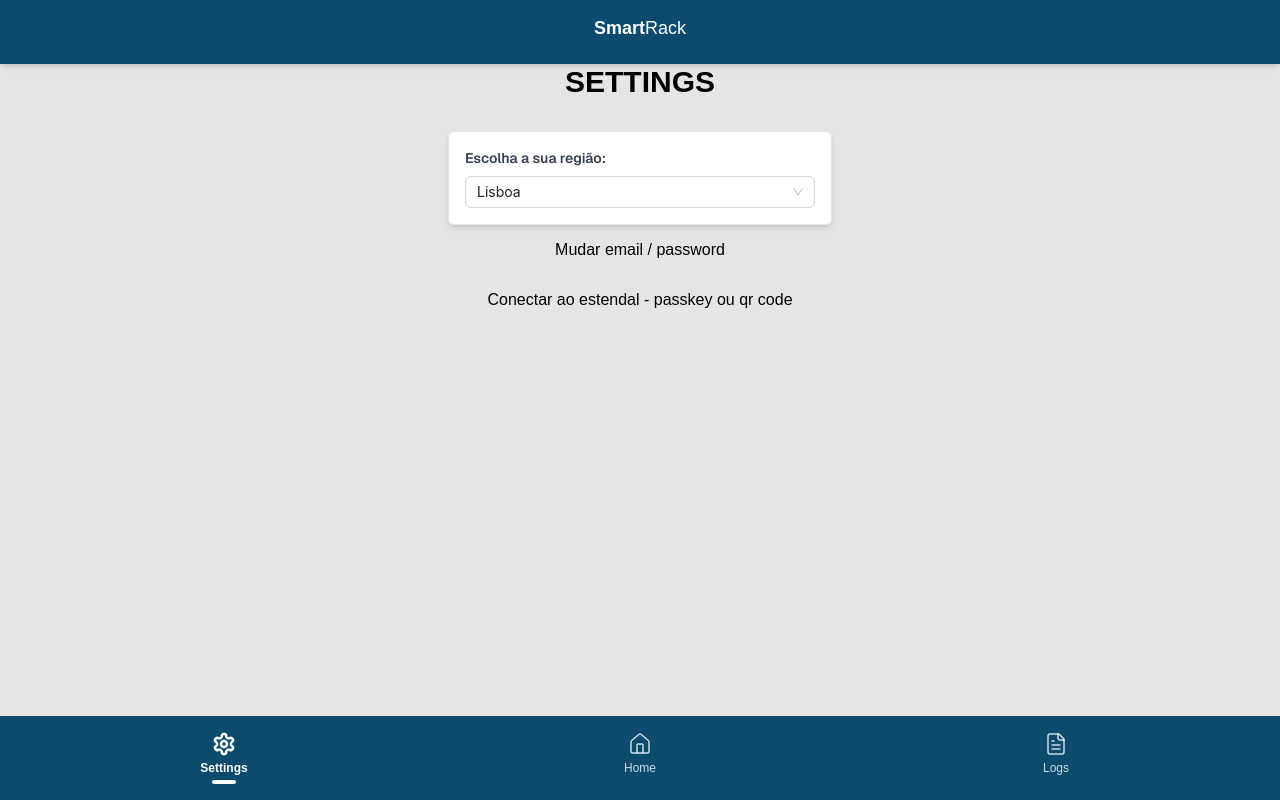
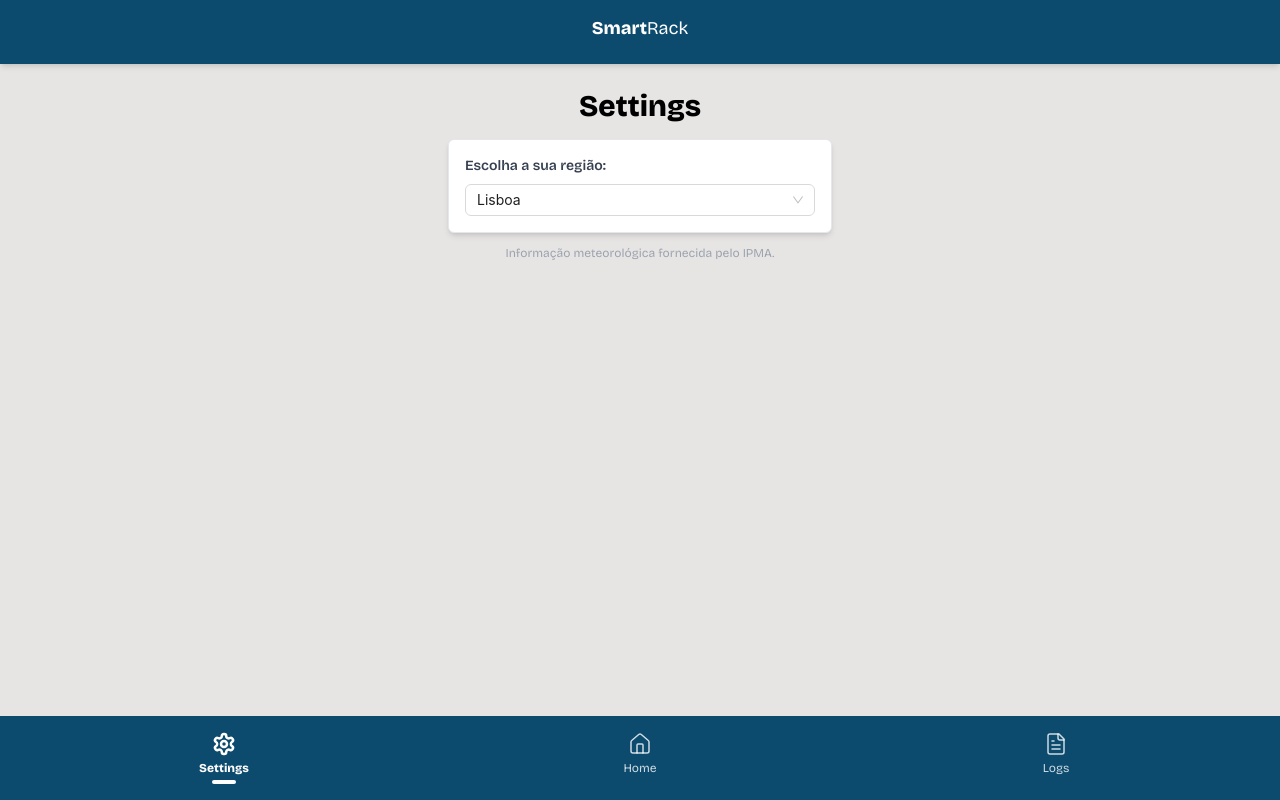
Before and after one commit to Fonseca004/pic-webapp, a Next.js app: page /settings in a window 1280 px wide. Built offline with nearby package versions, Linux system fonts and the light colour scheme.

Commit message:
Final (hopefully)

```diff
--- a/package.json
+++ b/package.json
@@ -20,6 +20,7 @@
     "react": "^19.0.0",
     "react-chartjs-2": "^5.3.0",
     "react-dom": "^19.0.0",
+    "react-icons": "^5.5.0",
     "recharts": "^2.15.3"
   },
   "devDependencies": {
--- a/src/app/layout.tsx
+++ b/src/app/layout.tsx
@@ -1,20 +1,16 @@
-
 import type { Metadata } from "next";
-import { Geist, Geist_Mono } from "next/font/google";
+import { Bricolage_Grotesque } from "next/font/google";
 import "@/styles/globals.css";
 import Toolbar from "@/components/Toolbar";
 import BottomNavbar from "@/components/BottomNavbar";
 import { RegionProvider } from "@/components/context/RegionContext";
 import 'antd/dist/reset.css';
 
-const geistSans = Geist({
-  variable: "--font-geist-sans",
+// Load Bricolage Grotesque
+const bricolage = Bricolage_Grotesque({
+  weight: ['400', '600', '800'], // Optional: choose specific weights
   subsets: ["latin"],
-});
-
-const geistMono = Geist_Mono({
-  variable: "--font-geist-mono",
-  subsets: ["latin"],
+  variable: "--font-bricolage",
 });
 
 export const metadata: Metadata = {
@@ -30,10 +26,10 @@ export default function RootLayout({
   return (
     <html lang="en">
       <body
-        className={`${geistSans.variable} ${geistMono.variable} antialiased`}
+        className={`${bricolage.variable} ${bricolage.variable} antialiased bg-stone-200 text-black`}
       >
         <RegionProvider>
-          <div className="min-h-screen flex flex-col bg-stone-200 text-black">
+          <div className="min-h-screen flex flex-col">
             {/* Top Navbar */}
             <Toolbar />
 
--- a/src/app/page.tsx
+++ b/src/app/page.tsx
@@ -1,6 +1,7 @@
 // app/page.tsx
 import Button from "@/components/Button";
 import Weather from "@/components/Weather";
+import WeatherCardList from "@/components/WeatherCardList";
 
 export default function Home() {
   return (
@@ -9,7 +10,7 @@ export default function Home() {
       {/* Fixed position cards, layered */}
       <div className="fixed bottom-[100px] left-0 right-0 z-20">
         <div className="flex justify-center mb-4">
-          <Weather />
+          <WeatherCardList />
         </div>
         <div className="flex justify-center">
           <Button />
--- a/src/app/settings/page.tsx
+++ b/src/app/settings/page.tsx
@@ -8,8 +8,8 @@ export default function Settings() {
   const { region, setRegion } = useRegion();
 
   return (
-    <div className="flex flex-col items-center justify-center h-full gap-4">
-      <h1 className="text-3xl font-bold">SETTINGS</h1>
+    <div className="flex flex-col items-center justify-center h-full p-6">
+      <h1 className="text-3xl font-bold">Settings</h1>
 
       {/* Styled Container with label + select */}
       <div className="w-80 md:w-96">
@@ -40,10 +40,16 @@ export default function Settings() {
             />
           </div>
         </div>
+
+        {/* Footnote Below Card */}
+        <p className="text-xs text-gray-400 text-center mt-3">
+          Informação meteorológica fornecida pelo IPMA.
+        </p>
       </div>
 
-      <p>Mudar email / password</p>
-      <p>Conectar ao estendal - passkey ou qr code</p>
+      {/* Other settings (commented out for now) */}
+      {/*<p>Mudar email / password</p>
+      <p>Conectar ao estendal - passkey ou qr code</p>*/}
     </div>
   );
 }
--- a/src/components/Weather.tsx
+++ b/src/components/Weather.tsx
@@ -139,12 +139,16 @@ export default function Weather() {
       display: true,
       text: "Precipitation (%)",
     },
+    min: 0,
+    max: 100,
     grid: {
       drawOnChartArea: false,
     },
     ticks: {
-          max: 100,
-          min: 0,
+      stepSize: 20, // Optional: makes it cleaner with steps like 0, 20, 40...
+      callback: function(value) {
+        return value + "%"; // Adds % symbol
+      }
     },
   },
 },
--- /dev/null
+++ b/src/components/WeatherCard.tsx
@@ -0,0 +1,45 @@
+import { FiThermometer, FiDroplet } from 'react-icons/fi';
+import type { FC } from 'react';
+
+interface WeatherDay {
+  forecastDate: string;
+  tMin: string;
+  tMax: string;
+  precipitaProb: string;
+  weatherType: number;
+}
+
+type WeatherCardProps = {
+  day: WeatherDay;
+};
+
+const WeatherCard: FC<WeatherCardProps> = ({ day }) => {
+  const forecastDate = new Date(day.forecastDate);
+  const dayOfWeek = forecastDate.toLocaleDateString("pt-PT", { weekday: "short" }).toUpperCase(); // Uppercase
+
+  return (
+    <div className="flex items-center justify-between p-3 rounded-lg border border-gray-200">
+      {/* Weekday */}
+      <span className="font-medium text-gray-700 whitespace-nowrap w-[80px]"> {/* Fixed width */}
+        {dayOfWeek}
+      </span>
+
+      {/* Thermometer Icon */}
+      <FiThermometer size={20} className="text-red-500 ml-4" />
+
+      {/* Temperature Values */}
+      <div className="ml-auto mr-2 flex items-center space-x-2">
+        <span className="text-sm text-gray-500">{day.tMin}°</span>
+        <span className="font-semibold text-xl">{day.tMax}°</span>
+      </div>
+
+      {/* Precipitation Info */}
+      <div className="flex items-center space-x-1 text-right ml-4">
+        <FiDroplet size={14} className="text-blue-500" />
+        <span className="text-xs text-gray-500">{day.precipitaProb || '0'}%</span>
+      </div>
+    </div>
+  );
+};
+
+export default WeatherCard;
--- /dev/null
+++ b/src/components/WeatherCardList.tsx
@@ -0,0 +1,74 @@
+// components/WeatherCardList.tsx
+
+"use client";
+
+import { useRegion } from "@/components/context/RegionContext";
+import { useEffect, useState } from "react";
+import WeatherCard from "./WeatherCard"; // Import the WeatherCard component
+
+// Map region ID to human-readable name
+const REGION_NAMES: Record<string, string> = {
+  "1110600": "Lisboa",
+  "1010500": "Porto",
+  "1030300": "Coimbra",
+};
+
+export default function WeatherCardList() {
+  const [weatherData, setWeatherData] = useState<any[]>([]);
+  const [loading, setLoading] = useState(true);
+  const [error, setError] = useState<string | null>(null);
+  const { region } = useRegion();
+
+  const regionName = REGION_NAMES[region] || "Desconhecido";
+
+  useEffect(() => {
+    async function fetchData() {
+      try {
+        const res = await fetch(
+          `https://api.ipma.pt/open-data/forecast/meteorology/cities/daily/${region}.json`
+        );
+
+        if (!res.ok) throw new Error("Failed to fetch weather data");
+
+        const json = await res.json();
+        setWeatherData(json.data);
+      } catch (err: any) {
+        setError(err.message || "An error occurred");
+      } finally {
+        setLoading(false);
+      }
+    }
+
+    fetchData();
+  }, [region]);
+
+  return (
+    <div className="max-w-[90%] w-full md:max-w-[600px] bg-white rounded-md shadow-md mx-4 overflow-hidden">
+      <div className="h-[calc(100vh_-_290px)] mt-8 px-2 pb-2 flex flex-col">
+        {/* Header Section */}
+        <div className="p-1">
+          <h2 className="text-lg font-bold text-center text-gray-800">
+            Previsão para: <span className="text-blue-600">{regionName}</span>
+          </h2>
+        </div>
+
+        {loading && (
+          <p className="text-center py-8">Loading weather data...</p>
+        )}
+        {error && (
+          <p className="text-center py-8 text-red-500">Error: {error}</p>
+        )}
+        {!loading && !error && weatherData.length > 0 && (
+          <div>
+            {/* Weather Cards */}
+            <div className="space-y-2 pt-4">
+              {weatherData.map((day, index) => (
+                <WeatherCard key={index} day={day} />
+              ))}
+            </div>
+          </div>
+        )}
+      </div>
+    </div>
+  );
+}
--- a/src/styles/globals.css
+++ b/src/styles/globals.css
@@ -17,5 +17,5 @@
 body {
   color: var(--foreground);
   background: var(--background);
-  font-family: Arial, Helvetica, sans-serif;
+  font-family: var(--font-bricolage), sans-serif;
 }
```
Also changed, not shown: 1 other file (tests, documents, lock files or other folders). Lines whose indentation alone changed are shown as unchanged.
